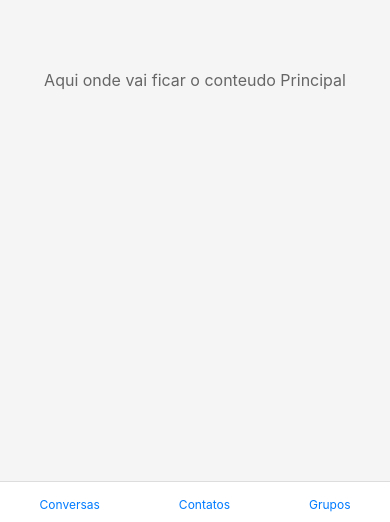
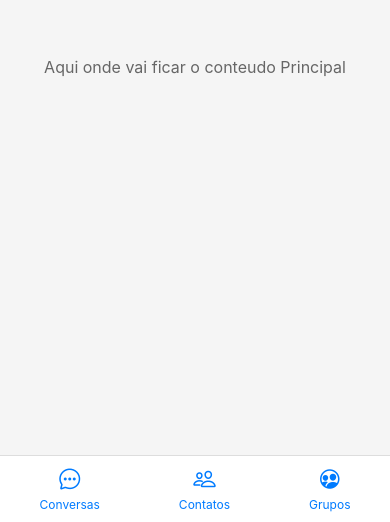
Before and after one commit to TheBud4/Whisp, a React Native app: screen /Home in a window 390 px wide. Shown: the part 322-844 px from the top of the page. Built offline with nearby package versions, Linux system fonts and the light colour scheme.

Commit message:
Versão 1.1 da tela de Home. Com adição da biblioteca de icones e os icones já no programa

```diff
--- a/src/pages/Home/Home.tsx
+++ b/src/pages/Home/Home.tsx
@@ -1,6 +1,7 @@
 import { Text, View, TouchableOpacity, StyleSheet } from 'react-native'
 import React, { Component } from 'react'
 import { styles } from 'src/styles/main'
+import { Ionicons } from '@expo/vector-icons';
 
 
 
@@ -19,17 +20,17 @@
 
        <View style={styles.floatingButtons}>
         <TouchableOpacity style={styles.button}>
-          {/*Aqui vai o icone de conversas */}
+        <Ionicons name="chatbubble-ellipses-outline" size={24} color="#007bff" />
           <Text style={ styles.buttonLabel}>Conversas</Text>
         </TouchableOpacity>
 
         <TouchableOpacity style={styles.button}>
-          {/*Aqui vai o icone de Contatos */}
+        <Ionicons name="people-outline" size={24} color="#007bff" />
           <Text style={ styles.buttonLabel}>Contatos</Text>
         </TouchableOpacity>
 
         <TouchableOpacity style={styles.button}>
-          {/*Aqui vai o icone de Grupos */}
+        <Ionicons name="people-circle-outline" size={24} color="#007bff" />
           <Text style={styles.buttonLabel}>Grupos</Text>
         </TouchableOpacity>
        </View>
```
